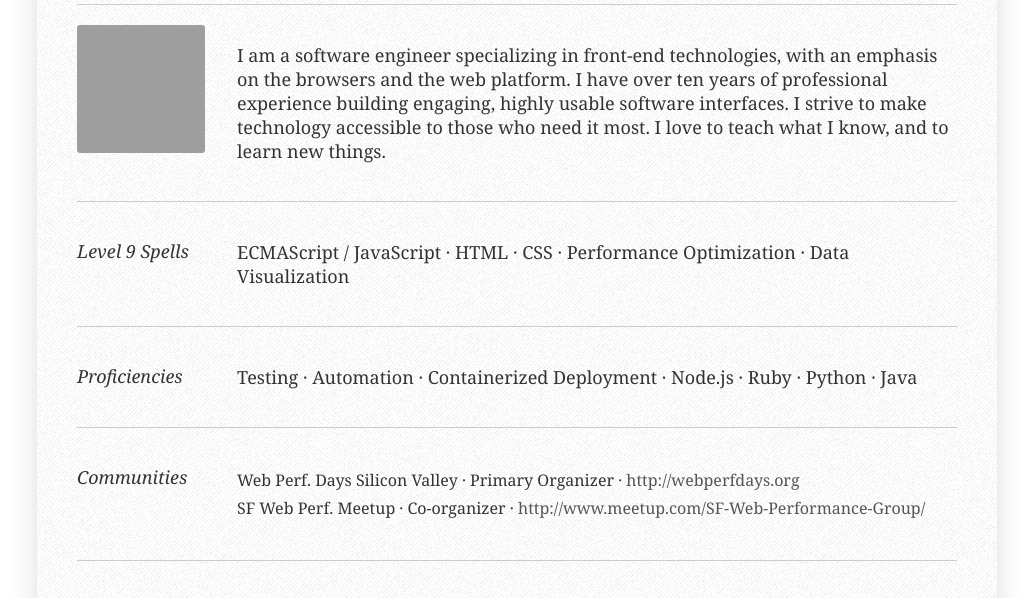
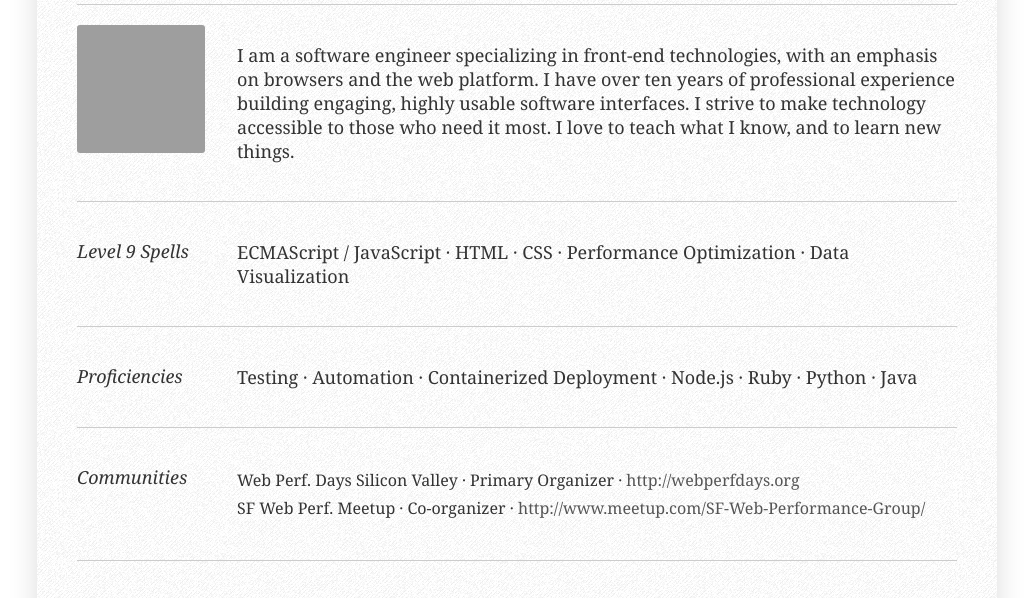
Before and after one commit to cdata/resume, a plain HTML site: page index.html in a window 1280 px wide. Shown: the part 177-775 px from the top of the page, without its empty margins (123-1156 px from the left). Drawn offline with Linux system fonts and the light colour scheme; grey boxes are pictures that could not be loaded.

Commit message:
Fix typo

```diff
--- a/index.html
+++ b/index.html
@@ -32,7 +32,7 @@
     <section id="Profile">
       <img src="https://scriptolo.gy/images/chris@2x.png">
       <div>
-        <p>I am a software engineer specializing in front-end technologies, with an emphasis on the browsers and the web platform. I have over ten years of professional experience building engaging, highly usable software interfaces. I strive to make technology accessible to those who need it most. I love to teach what I know, and to learn new things.</p>
+        <p>I am a software engineer specializing in front-end technologies, with an emphasis on browsers and the web platform. I have over ten years of professional experience building engaging, highly usable software interfaces. I strive to make technology accessible to those who need it most. I love to teach what I know, and to learn new things.</p>
       </div>
     </section>
 
```
